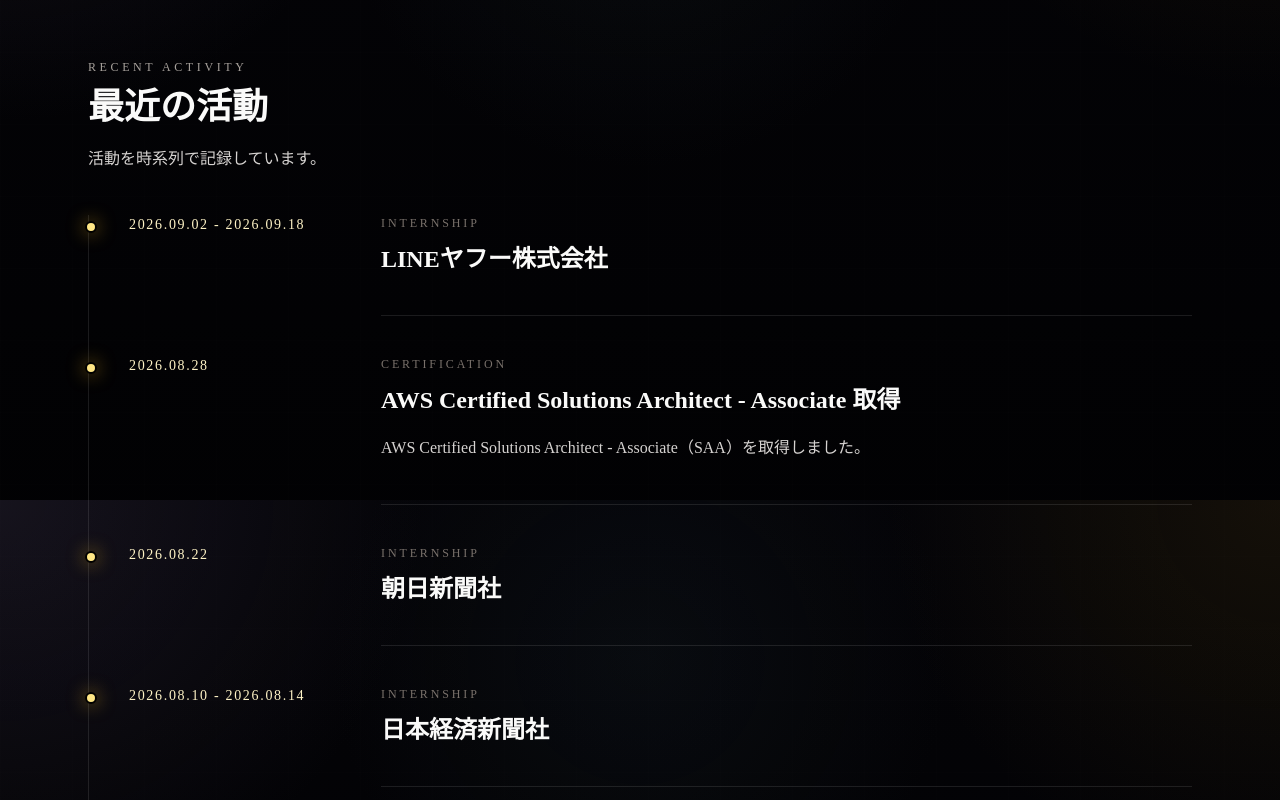
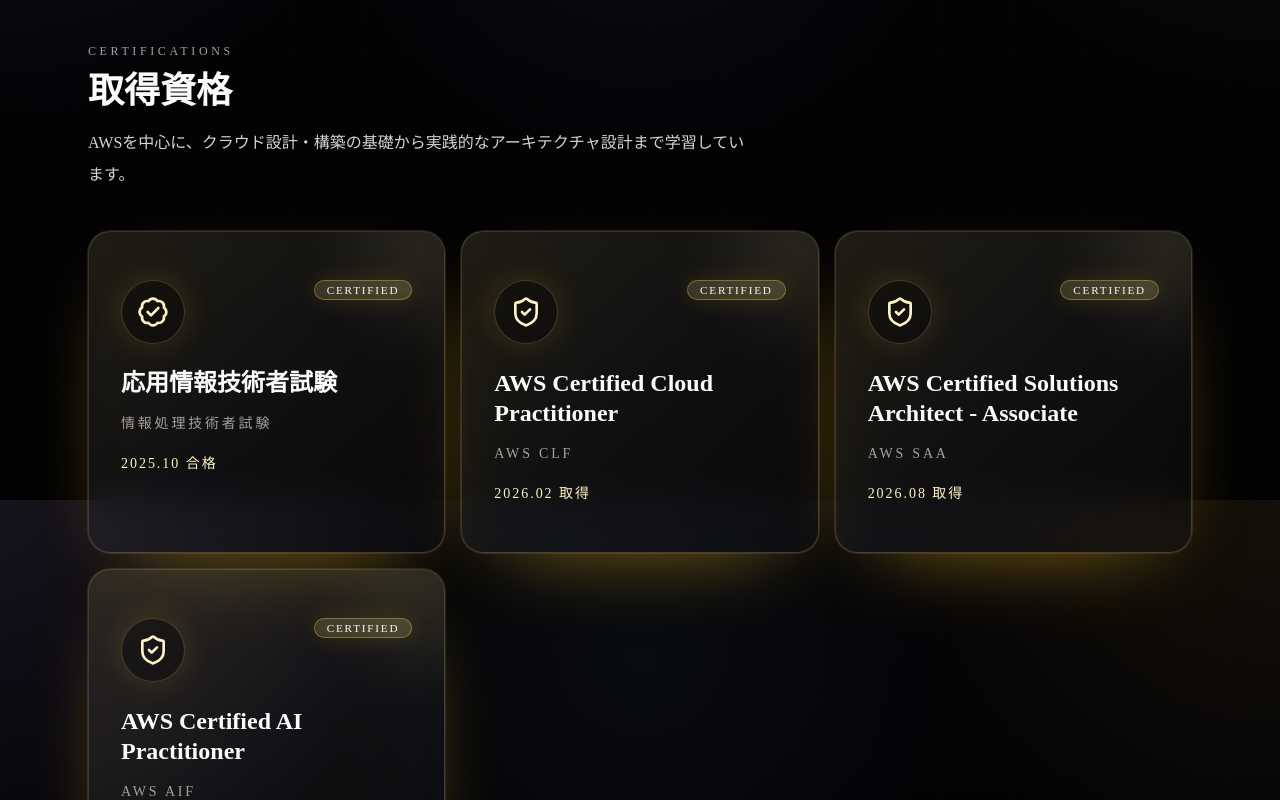
Before and after one commit to Masa-eba/masatoshi-portfolio, a Next.js app: page / in a window 1280 px wide. Shown: the part 1100-1900 px from the top of the page. Built offline with nearby package versions, Linux system fonts and the light colour scheme; no server answers.

Commit message:
Highlight AWS certifications

```diff
--- a/app/page.tsx
+++ b/app/page.tsx
@@ -164,6 +164,12 @@ const certifications = [
     earned: "2026.08 取得",
     icon: ShieldCheck,
   },
+  {
+    title: "AWS Certified AI Practitioner",
+    note: "AWS AIF",
+    earned: "2026.08 取得",
+    icon: ShieldCheck,
+  },
 ];
 
 type RecentActivity = {
@@ -182,6 +188,12 @@ const recentActivities: RecentActivity[] = [
     date: "2026.09.02 - 2026.09.18",
     category: "Internship",
     title: "LINEヤフー株式会社",
+  },
+  {
+    date: "2026.08.31",
+    category: "Certification",
+    title: "AWS Certified AI Practitioner 取得",
+    description: "AWS Certified AI Practitioner（AIF）を取得しました。",
   },
   {
     date: "2026.08.28",
@@ -355,6 +367,49 @@ function isAccentBadge(label: string) {
   return ["Award", "Winner", "Certified"].includes(label);
 }
 
+function CertificationsSection() {
+  return (
+    <section
+      className="mx-auto w-full max-w-6xl scroll-mt-24 px-6 py-16"
+      id="certifications"
+    >
+      <SectionHeading
+        label="Certifications"
+        title="取得資格"
+        description="AWSを中心に、クラウド設計・構築の基礎から実践的なアーキテクチャ設計まで学習しています。"
+      />
+
+      <div className="mt-10 grid gap-4 md:grid-cols-3">
+        {certifications.map((certification) => (
+          <Card
+            key={certification.title}
+            className="group relative overflow-hidden border border-amber-200/18 bg-gradient-to-br from-amber-200/12 via-white/6 to-white/[0.03] shadow-[0_28px_90px_-46px_rgba(251,191,36,0.7)] backdrop-blur-lg transition hover:-translate-y-1 hover:border-amber-200/35"
+          >
+            <div className="pointer-events-none absolute -right-12 -top-12 size-32 rounded-full bg-amber-200/12 blur-2xl transition group-hover:bg-amber-200/20" />
+            <CardContent className="relative p-8">
+              <div className="flex items-start justify-between gap-4">
+                <div className="flex size-16 items-center justify-center rounded-3xl border border-amber-200/20 bg-black/30 text-amber-100 shadow-[0_0_32px_rgba(251,191,36,0.16)]">
+                  <certification.icon className="size-8" />
+                </div>
+                <Badge className={badgeClassName("accent")}>Certified</Badge>
+              </div>
+              <h3 className="mt-6 text-2xl leading-tight font-semibold text-stone-50">
+                {certification.title}
+              </h3>
+              <p className="mt-4 text-sm tracking-[0.2em] text-stone-400 uppercase">
+                {certification.note}
+              </p>
+              <p className="mt-5 text-sm font-medium tracking-[0.14em] text-amber-100">
+                {certification.earned}
+              </p>
+            </CardContent>
+          </Card>
+        ))}
+      </div>
+    </section>
+  );
+}
+
 export default function Home() {
   return (
     <main className="relative overflow-hidden text-stone-100">
@@ -369,11 +424,11 @@ export default function Home() {
             aria-label="メインナビゲーション"
             className="flex w-full gap-5 overflow-x-auto text-sm text-stone-400 sm:w-auto"
           >
+            <a href="#certifications" className="shrink-0 transition hover:text-stone-50">
+              Certifications
+            </a>
             <a href="#activity" className="shrink-0 transition hover:text-stone-50">
               Activity
-            </a>
-            <a href="#certifications" className="shrink-0 transition hover:text-stone-50">
-              Certifications
             </a>
             <a href="#projects" className="shrink-0 transition hover:text-stone-50">
               Projects
@@ -484,6 +539,8 @@ export default function Home() {
         </div>
       </section>
 
+      <CertificationsSection />
+
       <section
         className="mx-auto w-full max-w-6xl scroll-mt-24 px-6 py-20"
         id="activity"
@@ -556,46 +613,6 @@ export default function Home() {
                 ) : null}
               </div>
             </article>
-          ))}
-        </div>
-      </section>
-
-      <section
-        className="mx-auto w-full max-w-6xl scroll-mt-24 px-6 py-20"
-        id="certifications"
-      >
-        <SectionHeading
-          label="Certifications"
-          title="資格"
-          description=""
-        />
-
-        <div className="mt-10 grid gap-4 md:grid-cols-2">
-          {certifications.map((certification) => (
-            <Card
-              key={certification.title}
-              className="border border-white/10 bg-white/5 shadow-[0_22px_70px_-44px_rgba(0,0,0,0.9)] backdrop-blur-lg"
-            >
-              <CardContent className="p-8">
-                <div className="flex items-start justify-between gap-4">
-                  <div className="flex size-14 items-center justify-center rounded-2xl border border-white/10 bg-white/8 text-amber-100 shadow-[0_0_24px_rgba(251,191,36,0.08)]">
-                    <certification.icon className="size-7" />
-                  </div>
-                  <Badge className={badgeClassName("accent")}>
-                    Certified
-                  </Badge>
-                </div>
-                <h3 className="mt-4 text-2xl font-semibold text-stone-50">
-                  {certification.title}
-                </h3>
-                <p className="mt-3 text-sm tracking-[0.2em] text-stone-400 uppercase">
-                  {certification.note}
-                </p>
-                <p className="mt-4 text-sm font-medium tracking-[0.14em] text-amber-100">
-                  {certification.earned}
-                </p>
-              </CardContent>
-            </Card>
           ))}
         </div>
       </section>
```
